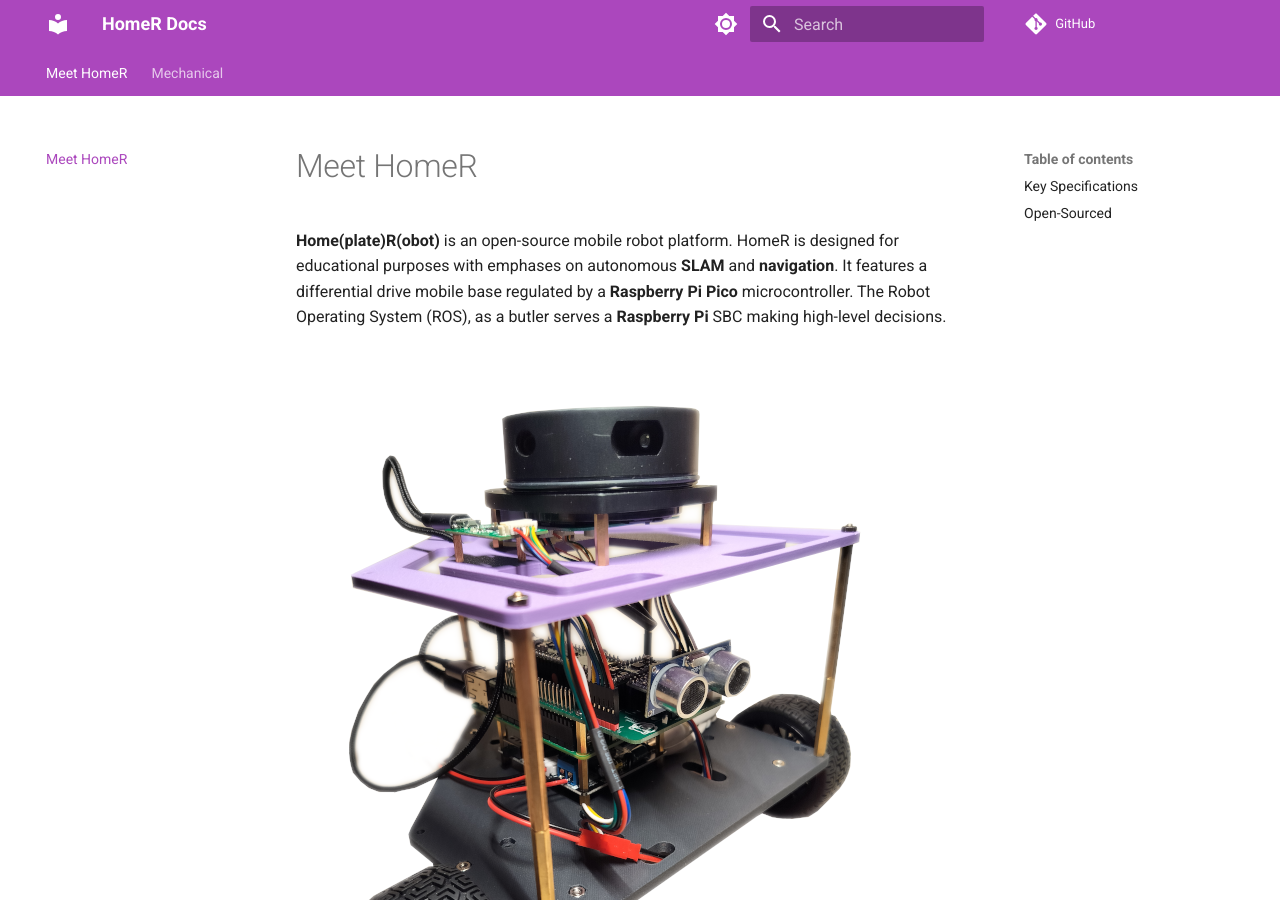
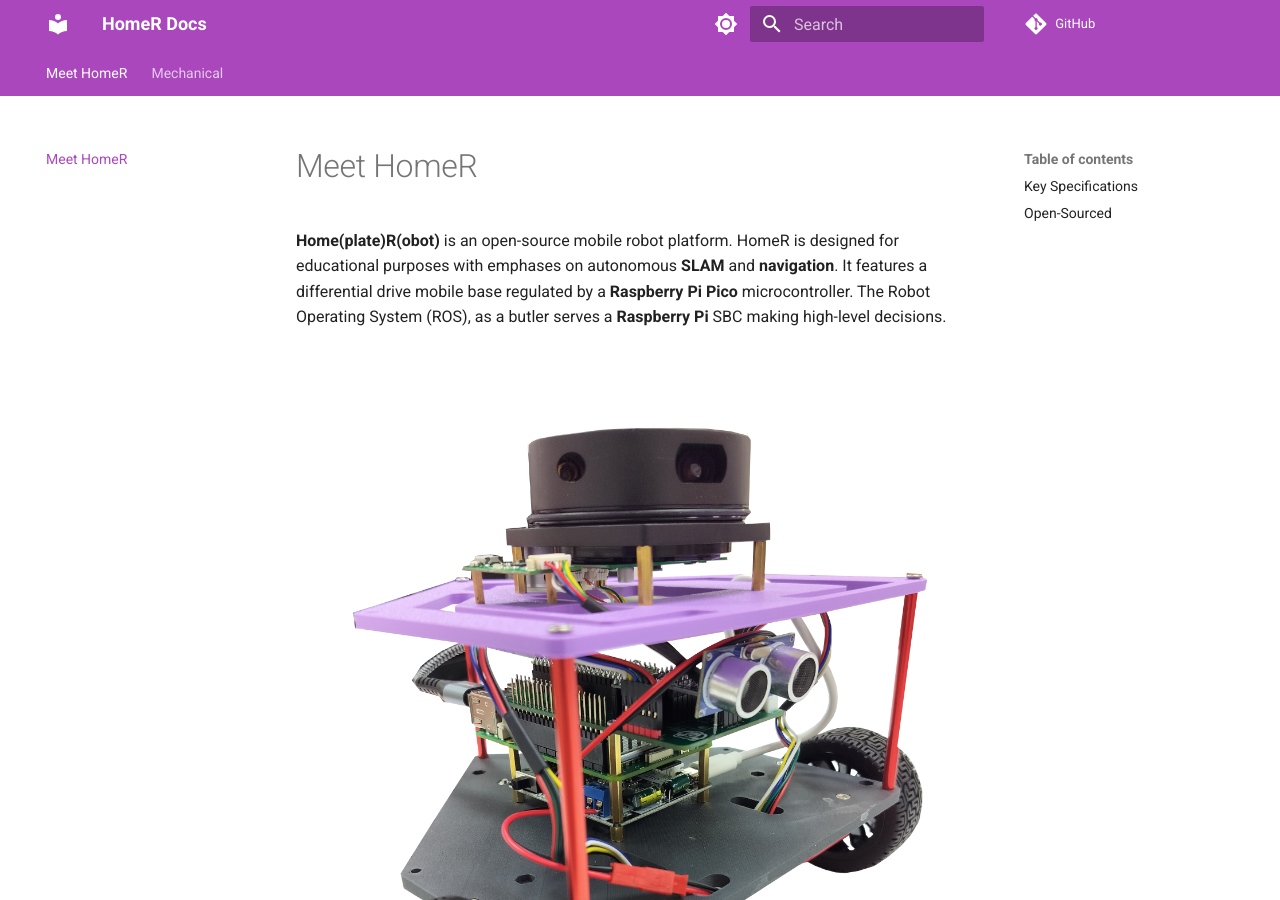
Before and after one commit to linzhangUCA/homer_docs, an MkDocs documentation site: the page built from docs/index.md, in a window 1280 px wide and 900 px high. Built offline with MkDocs 1.6.1 and Material for MkDocs 9.7.7, drawn with Linux system fonts in a browser that asks for light colours; comment, search, counter and statistics services are not loaded.

Commit message:
update portrait

```diff
--- a/docs/index.md
+++ b/docs/index.md
@@ -5,7 +5,7 @@ HomeR is designed for educational purposes with emphases on autonomous **SLAM**
 It features a differential drive mobile base regulated by a **Raspberry Pi Pico** microcontroller.
 The Robot Operating System (ROS), as a butler serves a **Raspberry Pi** SBC making high-level decisions.
 
-![homer_portrait](assets/images/homer_portrait.png)
+![homer_portrait](assets/images/portrait.png)
 
 ## Key Specifications
 
```
Also changed, not shown: docs/assets/images/homer_portrait.png (deleted), docs/assets/images/portrait.png (added), 1 other file.
